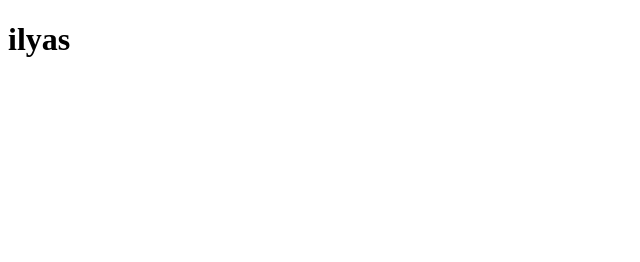
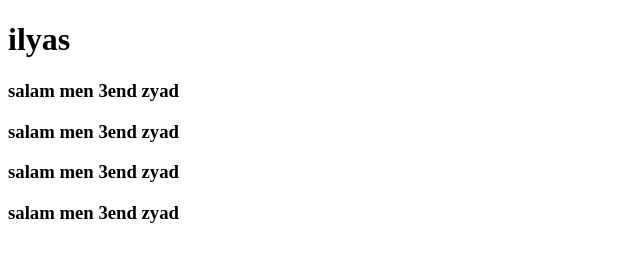
Before and after one commit to ilyaselhajni/ilyas-, a plain HTML site: page index.html in a window 1280 px wide. Shown: the whole page, without its empty margins (0-640 px from the left). Drawn offline with Linux system fonts and the light colour scheme.

Commit message:
5edma-diallez

```diff
--- a/index.html
+++ b/index.html
@@ -7,5 +7,9 @@
 </head>
 <body>
     <h1>ilyas</h1>
+    <h3>salam men 3end zyad </h3>
+    <h3>salam men 3end zyad </h3>
+    <h3>salam men 3end zyad </h3>
+    <h3>salam men 3end zyad </h3>
 </body>
 </html>
```
